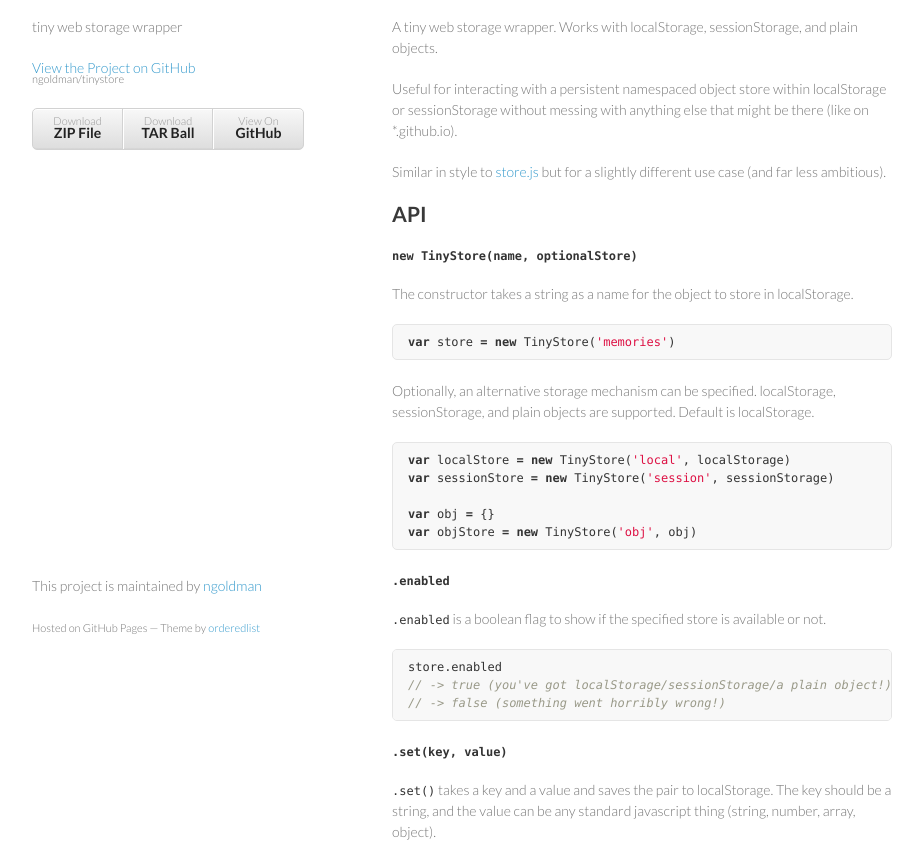
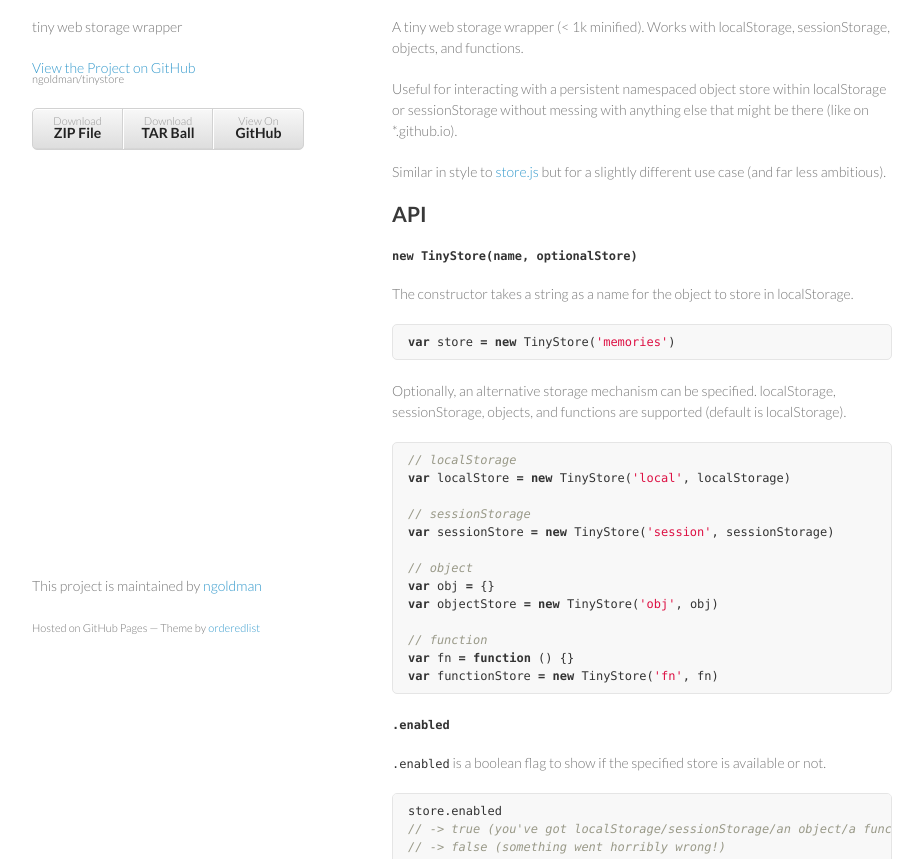
Before and after one commit to ungoldman/tinystore, a plain HTML site: page index.html in a window 1280 px wide. Shown: the part 93-952 px from the top of the page, without its empty margins (178-1101 px from the left). Drawn offline with Linux system fonts and the light colour scheme.

Commit message:
Create gh-pages branch via GitHub

```diff
--- a/index.html
+++ b/index.html
@@ -31,7 +31,7 @@
         <h1>
 <a name="tinystore" class="anchor" href="#tinystore"><span class="octicon octicon-link"></span></a>TinyStore</h1>
 
-<p>A tiny web storage wrapper. Works with localStorage, sessionStorage, and plain objects.</p>
+<p>A tiny web storage wrapper (&lt; 1k minified). Works with localStorage, sessionStorage, objects, and functions.</p>
 
 <p>Useful for interacting with a persistent namespaced object store within localStorage or sessionStorage without messing with anything else that might be there (like on *.github.io).</p>
 
@@ -49,13 +49,21 @@
 <div class="highlight highlight-js"><pre><span class="kd">var</span> <span class="nx">store</span> <span class="o">=</span> <span class="k">new</span> <span class="nx">TinyStore</span><span class="p">(</span><span class="s1">'memories'</span><span class="p">)</span>
 </pre></div>
 
-<p>Optionally, an alternative storage mechanism can be specified. localStorage, sessionStorage, and plain objects are supported. Default is localStorage.</p>
+<p>Optionally, an alternative storage mechanism can be specified. localStorage, sessionStorage, objects, and functions are supported (default is localStorage).</p>
 
-<div class="highlight highlight-js"><pre><span class="kd">var</span> <span class="nx">localStore</span> <span class="o">=</span> <span class="k">new</span> <span class="nx">TinyStore</span><span class="p">(</span><span class="s1">'local'</span><span class="p">,</span> <span class="nx">localStorage</span><span class="p">)</span>
+<div class="highlight highlight-js"><pre><span class="c1">// localStorage</span>
+<span class="kd">var</span> <span class="nx">localStore</span> <span class="o">=</span> <span class="k">new</span> <span class="nx">TinyStore</span><span class="p">(</span><span class="s1">'local'</span><span class="p">,</span> <span class="nx">localStorage</span><span class="p">)</span>
+
+<span class="c1">// sessionStorage</span>
 <span class="kd">var</span> <span class="nx">sessionStore</span> <span class="o">=</span> <span class="k">new</span> <span class="nx">TinyStore</span><span class="p">(</span><span class="s1">'session'</span><span class="p">,</span> <span class="nx">sessionStorage</span><span class="p">)</span>
 
+<span class="c1">// object</span>
 <span class="kd">var</span> <span class="nx">obj</span> <span class="o">=</span> <span class="p">{}</span>
-<span class="kd">var</span> <span class="nx">objStore</span> <span class="o">=</span> <span class="k">new</span> <span class="nx">TinyStore</span><span class="p">(</span><span class="s1">'obj'</span><span class="p">,</span> <span class="nx">obj</span><span class="p">)</span>
+<span class="kd">var</span> <span class="nx">objectStore</span> <span class="o">=</span> <span class="k">new</span> <span class="nx">TinyStore</span><span class="p">(</span><span class="s1">'obj'</span><span class="p">,</span> <span class="nx">obj</span><span class="p">)</span>
+
+<span class="c1">// function</span>
+<span class="kd">var</span> <span class="nx">fn</span> <span class="o">=</span> <span class="kd">function</span> <span class="p">()</span> <span class="p">{}</span>
+<span class="kd">var</span> <span class="nx">functionStore</span> <span class="o">=</span> <span class="k">new</span> <span class="nx">TinyStore</span><span class="p">(</span><span class="s1">'fn'</span><span class="p">,</span> <span class="nx">fn</span><span class="p">)</span>
 </pre></div>
 
 <h3>
@@ -65,7 +73,7 @@
 <p><code>.enabled</code> is a boolean flag to show if the specified store is available or not.</p>
 
 <div class="highlight highlight-js"><pre><span class="nx">store</span><span class="p">.</span><span class="nx">enabled</span>
-<span class="c1">// -&gt; true (you've got localStorage/sessionStorage/a plain object!)</span>
+<span class="c1">// -&gt; true (you've got localStorage/sessionStorage/an object/a function!)</span>
 <span class="c1">// -&gt; false (something went horribly wrong!)</span>
 </pre></div>
 
@@ -73,7 +81,7 @@
 <a name="setkey-value" class="anchor" href="#setkey-value"><span class="octicon octicon-link"></span></a><code>.set(key, value)</code>
 </h3>
 
-<p><code>.set()</code> takes a key and a value and saves the pair to localStorage. The key should be a string, and the value can be any standard javascript thing (string, number, array, object).</p>
+<p><code>.set()</code> takes a key and a value and saves the pair to storage. The key should be a string, and the value can be any standard javascript thing (string, number, array, object).</p>
 
 <div class="highlight highlight-js"><pre><span class="nx">store</span><span class="p">.</span><span class="nx">set</span><span class="p">(</span><span class="s1">'saturday'</span><span class="p">,</span> <span class="s1">'karaoke'</span><span class="p">)</span>
 <span class="c1">// -&gt; "karaoke"</span>
@@ -102,13 +110,13 @@
 <a name="session" class="anchor" href="#session"><span class="octicon octicon-link"></span></a><code>.session</code>
 </h3>
 
-<p><code>.session</code> is a plain old JS object. It's what gets parsed out of localStorage and stringified back in.</p>
+<p><code>.session</code> is a plain old object. It's what gets parsed out of storage and stringified back in.</p>
 
 <div class="highlight highlight-js"><pre><span class="nx">store</span><span class="p">.</span><span class="nx">session</span>
 <span class="c1">// -&gt; { "saturday": "karaoke", "sunday": ["hangover", "NaptimePDX"], "monday": { "work": ["meetings", "coding"] } }</span>
 
 <span class="c1">// you can manipulate the session object directly if that's your jam</span>
-<span class="c1">// keep in mind you'll have to manually `.save()` when you do this</span>
+<span class="c1">// keep in mind you'll have to manually `.save()` afterwards when you do this</span>
 <span class="nx">store</span><span class="p">.</span><span class="nx">session</span><span class="p">.</span><span class="nx">whatever</span> <span class="o">=</span> <span class="p">{</span> <span class="s1">'doge'</span><span class="o">:</span> <span class="s1">'sweater vests'</span> <span class="p">}</span>
 </pre></div>
 
@@ -126,7 +134,7 @@
 <a name="removekey" class="anchor" href="#removekey"><span class="octicon octicon-link"></span></a><code>.remove(key)</code>
 </h3>
 
-<p><code>.remove()</code> will remove the key passed as a parameter from the <code>.session</code> object and save the change to localStorage. It will also return the value of the key you removed in case you want to do something fancy.</p>
+<p><code>.remove()</code> will remove the given key from the <code>.session</code> object and save the change to storage. It will also return the key's value in case you want to do something fancy.</p>
 
 <div class="highlight highlight-js"><pre><span class="nx">store</span><span class="p">.</span><span class="nx">remove</span><span class="p">(</span><span class="s1">'whatever'</span><span class="p">)</span>
 <span class="c1">// -&gt; { 'doge': 'sweater vests' }</span>
@@ -136,7 +144,7 @@
 <a name="clear" class="anchor" href="#clear"><span class="octicon octicon-link"></span></a><code>.clear()</code>
 </h3>
 
-<p><code>.clear()</code> will reset the session object and remove the item from localStorage if localStorage is enabled.</p>
+<p><code>.clear()</code> will remove the item from storage, if enabled, and reset the session object.</p>
 
 <div class="highlight highlight-js"><pre><span class="nx">store</span><span class="p">.</span><span class="nx">clear</span><span class="p">()</span>
 <span class="c1">// -&gt; {}</span>
```
Also changed, not shown: params.json (+1 -1 lines).
